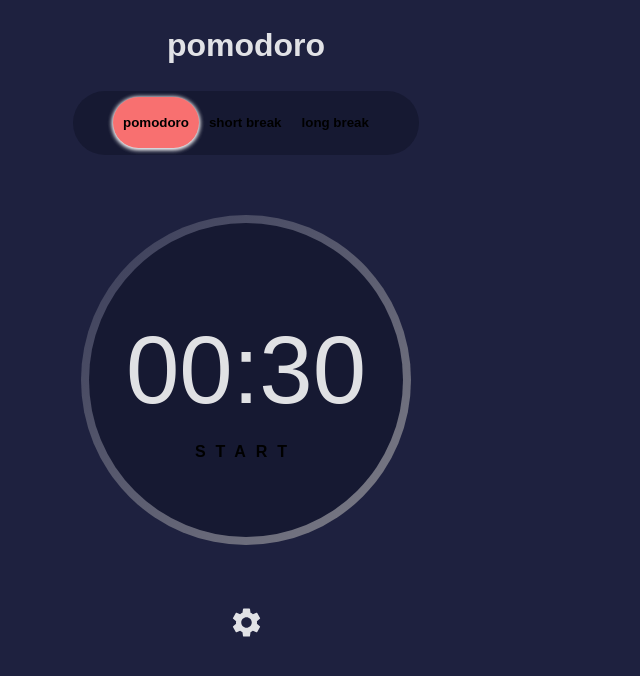
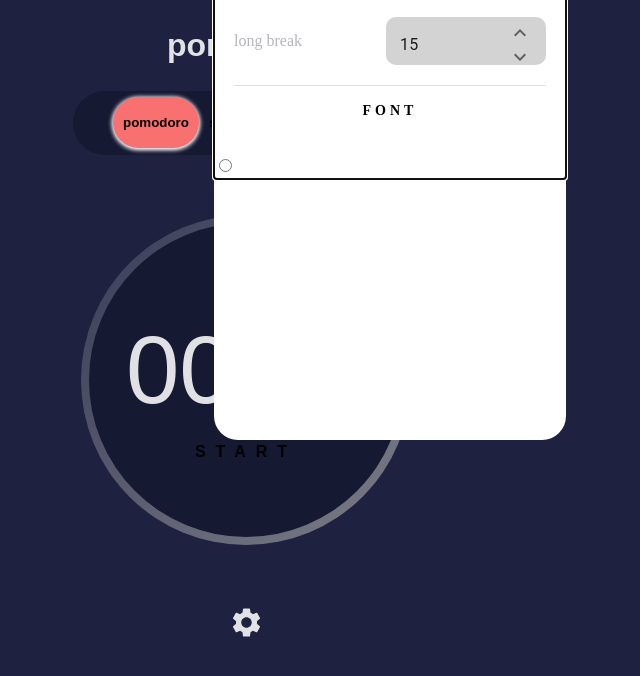
Before and after one commit to bilanoo/pomodoro-app, a React (Vite) app: page / in a window 1280 px wide. Both pictures are taken after a click on the icon 640 px from the left and 622 px from the top of the page. Shown: the top 676 px of the page, without its empty margins (394-1034 px from the left). Built offline with nearby package versions, Linux system fonts and the light colour scheme.

Commit message:
added functionality to close and open modal, set states for each breaks within the modal and increment and decrease within each timer.

```diff
--- a/src/App.tsx
+++ b/src/App.tsx
@@ -3,31 +3,36 @@
 import { BreakSelector } from "./BreakSelector";
 import { Settings } from "./Settings";
 import { Timer } from "./Timer";
+import { SettingsModal } from "./Settings/SettingsModal";
 
 function App() {
   const [displayTimer, setTimer] = useState<number>(0.5 * 60);
 
   const [remainingTime, setRemainingTime] = useState<number>(displayTimer);
   const [buttonSelected, setButtonSelected] = useState<string>("pomodoro");
+  const [pomodoroTimer, setPomodoroTimer] = useState(25);
+  const [shortBreak, setShortBreak] = useState(5);
+  const [longBreak, setLongBreak] = useState(15);
+  const [openModal, setOpenModal] = useState(false);
 
   function handleClick(
     event: React.MouseEvent<HTMLButtonElement, MouseEvent>
   ): void {
     if (event.currentTarget.value === "pomodoro") {
-      setTimer(25 * 60);
-      setRemainingTime(25 * 60);
+      setTimer(pomodoroTimer * 60);
+      setRemainingTime(pomodoroTimer * 60);
       setButtonSelected("pomodoro");
     }
 
     if (event.currentTarget.value === "short-break") {
-      setTimer(5 * 60);
-      setRemainingTime(5 * 60);
+      setTimer(shortBreak * 60);
+      setRemainingTime(shortBreak * 60);
       setButtonSelected("short-break");
     }
 
     if (event.currentTarget.value === "long-break") {
-      setTimer(15 * 60);
-      setRemainingTime(15 * 60);
+      setTimer(longBreak * 60);
+      setRemainingTime(longBreak * 60);
       setButtonSelected("long-break");
     }
   }
@@ -46,13 +51,24 @@
             alignItems: "center",
           }}
         >
+          {openModal && (
+            <SettingsModal
+              setPomodoroTimer={setPomodoroTimer}
+              setShortBreak={setShortBreak}
+              setLongBreak={setLongBreak}
+              pomodoroTimer={pomodoroTimer}
+              shortBreak={shortBreak}
+              longBreak={longBreak}
+              setOpenModal={setOpenModal}
+            />
+          )}
           <Timer
             displayTime={displayTimer}
             setTime={setTimer}
             remainingTime={remainingTime}
             setRemainingTime={setRemainingTime}
           />
-          <Settings />
+          <Settings setOpenModal={setOpenModal} />
         </div>
       </div>
     </>
--- a/src/BreakSelector/BreakSelector.css
+++ b/src/BreakSelector/BreakSelector.css
@@ -26,10 +26,6 @@
   background-color: #f87070;
   box-shadow: 0 1px 5px 0 white, 0 1px 5px 0 white;
 }
-.break-type-button:hover {
-  background-color: #f87070;
-  box-shadow: 0 1px 5px 0 white, 0 1px 5px 0 white;
-}
 
 .break-type-button:focus {
   background-color: #f87070;
--- /dev/null
+++ b/src/Settings/SettingsModal/GenericInputBox/GenericinputBox.css
@@ -0,0 +1,26 @@
+/* Chrome, Safari, Edge, Opera */
+input::-webkit-outer-spin-button,
+input::-webkit-inner-spin-button {
+  -webkit-appearance: none;
+  margin: 0;
+}
+
+/* Firefox */
+input[type="number"] {
+  -moz-appearance: textfield;
+  background-color: transparent;
+  border-color: transparent;
+}
+
+.change-timer-type-text {
+  margin: 0;
+  align-self: center;
+  color: #b5b4ba;
+}
+
+.change-timer-length {
+  display: flex;
+  margin-right: 20px;
+  margin-left: 20px;
+  justify-content: space-between;
+}
--- /dev/null
+++ b/src/Settings/SettingsModal/GenericInputBox/index.tsx
@@ -0,0 +1,66 @@
+import { InputAdornment } from "@mui/material";
+import { ArrowDown, ArrowUpIcon, StyledInputTextfield } from "./styles";
+import { Dispatch, SetStateAction } from "react";
+
+interface GenericInputBoxProps {
+  typeText: string;
+  idValue: string;
+  value: number;
+  handleChange: (
+    event: React.ChangeEvent<HTMLInputElement | HTMLTextAreaElement>
+  ) => void;
+  setSpecificTimer: Dispatch<SetStateAction<number>>;
+}
+export const GenericInputBox = ({
+  typeText,
+  handleChange,
+  setSpecificTimer,
+  value,
+  idValue,
+}: GenericInputBoxProps) => {
+  function upArrowClick(): void {
+    setSpecificTimer((prevState) => prevState + 1);
+  }
+
+  function downArrowClick(): void {
+    setSpecificTimer((prevState) =>
+      prevState >= 1 ? prevState - 1 : prevState
+    );
+  }
+
+  return (
+    <div className="change-timer-length">
+      <p className="change-timer-type-text" style={{ color: "#B5B4BA" }}>
+        {typeText}
+      </p>
+
+      <StyledInputTextfield
+        type="number"
+        value={value}
+        onChange={handleChange}
+        id={idValue}
+        InputProps={{
+          endAdornment: (
+            <InputAdornment
+              position="end"
+              sx={{ border: "none", borderColor: "transparent" }}
+            >
+              <div
+                style={{
+                  display: "flex",
+                  flexDirection: "column",
+                  position: "relative",
+                  justifyContent: "center",
+                  alignItems: "center",
+                }}
+              >
+                <ArrowUpIcon onClick={upArrowClick} />
+                <ArrowDown onClick={downArrowClick} />
+              </div>
+            </InputAdornment>
+          ),
+        }}
+      />
+    </div>
+  );
+};
--- /dev/null
+++ b/src/Settings/SettingsModal/GenericInputBox/styles.tsx
@@ -0,0 +1,55 @@
+import { TextField, styled } from "@mui/material";
+
+import KeyboardArrowUpIcon from "@mui/icons-material/KeyboardArrowUp";
+import KeyboardArrowDownIcon from "@mui/icons-material/KeyboardArrowDown";
+
+export const TimeText = styled("p")({
+  "&": {
+    display: "flex",
+    letterSpacing: "4px",
+    fontWeight: "bold",
+    fontSize: "14px",
+    justifyContent: "center",
+  },
+});
+
+export const StyledInputTextfield = styled(TextField)({
+  "&": {
+    backgroundColor: "lightgray",
+    border: "none",
+    borderRadius: "10px",
+    width: "10rem",
+    height: "3rem",
+  },
+  ".MuiInputBase-input": {
+    borderColor: "transparent",
+    border: "none",
+  },
+  ".MuiInputBase-adornedEnd": {
+    borderColor: "transparent",
+    border: "none",
+  },
+  "& .MuiOutlinedInput-root": {
+    "& fieldset": {
+      borderColor: "transparent",
+    },
+    "&:hover fieldset": {
+      borderColor: "transparent",
+    },
+    "&.Mui-focused fieldset": {
+      borderColor: "transparent",
+    },
+  },
+});
+
+export const ArrowUpIcon = styled(KeyboardArrowUpIcon)({
+  "&:hover": {
+    cursor: "pointer",
+  },
+});
+
+export const ArrowDown = styled(KeyboardArrowDownIcon)({
+  "&:hover": {
+    cursor: "pointer",
+  },
+});
--- /dev/null
+++ b/src/Settings/SettingsModal/SettingsModal.css
@@ -0,0 +1,33 @@
+/* Chrome, Safari, Edge, Opera */
+input::-webkit-outer-spin-button,
+input::-webkit-inner-spin-button {
+  -webkit-appearance: none;
+  margin: 0;
+}
+
+/* Firefox */
+input[type="number"] {
+  -moz-appearance: textfield;
+  background-color: transparent;
+  border-color: transparent;
+}
+
+.timer-settings-container {
+  display: flex;
+  flex-direction: column;
+  gap: 20px;
+  margin: 0;
+  padding: 0;
+}
+
+.change-timer-type-text {
+  margin: 0;
+  align-self: center;
+}
+
+.change-timer-length {
+  display: flex;
+  margin-right: 20px;
+  margin-left: 20px;
+  justify-content: space-between;
+}
--- /dev/null
+++ b/src/Settings/SettingsModal/index.tsx
@@ -0,0 +1,120 @@
+import "./SettingsModal.css";
+import { Divider } from "@mui/material";
+import { CloseModalIcon, StyledModal, TimeText } from "./styles";
+import { GenericInputBox } from "./GenericInputBox";
+import { Dispatch, SetStateAction } from "react";
+interface SettingsModalProps {
+  pomodoroTimer: number;
+  shortBreak: number;
+  longBreak: number;
+  setPomodoroTimer: Dispatch<SetStateAction<number>>;
+  setShortBreak: Dispatch<SetStateAction<number>>;
+  setLongBreak: Dispatch<SetStateAction<number>>;
+  setOpenModal: React.Dispatch<React.SetStateAction<boolean>>;
+}
+export const SettingsModal = ({
+  pomodoroTimer,
+  shortBreak,
+  longBreak,
+  setPomodoroTimer,
+  setShortBreak,
+  setLongBreak,
+  setOpenModal,
+}: SettingsModalProps) => {
+  function handleChange(
+    event: React.ChangeEvent<HTMLInputElement | HTMLTextAreaElement>
+  ): void {
+    const inputtedID = event.currentTarget.id;
+    const inputValue = event.currentTarget.value;
+    const onlyNumbersRegex = /^\d{0,3}$/;
+    const isInputValid = onlyNumbersRegex.test(inputValue);
+
+    if (inputtedID === "pomodoro" && isInputValid) {
+      setPomodoroTimer(Number.parseInt(event.currentTarget.value));
+    }
+
+    if (inputtedID === "short-break" && isInputValid) {
+      setShortBreak(Number.parseInt(event.currentTarget.value));
+    }
+
+    if (inputtedID === "long-break" && isInputValid) {
+      setLongBreak(Number.parseInt(event.currentTarget.value));
+    }
+  }
+  return (
+    <StyledModal
+      open={true}
+      slotProps={{
+        backdrop: {
+          style: {
+            backgroundColor: "white",
+            borderRadius: "24px",
+          },
+        },
+      }}
+    >
+      <div>
+        <div
+          style={{
+            display: "flex",
+            flexDirection: "row",
+            justifyContent: "space-between",
+            alignItems: "center",
+            gridRowStart: "0",
+            gridRowEnd: "1",
+            marginLeft: "40px",
+            fontWeight: "bold",
+          }}
+        >
+          <h1>Settings</h1>
+
+          <CloseModalIcon
+            onClick={() => setOpenModal(false)}
+            sx={{ cursor: "pointer" }}
+          />
+        </div>
+        <Divider />
+
+        <div className="timer-settings-container">
+          <TimeText className="time-text">TIME (MINUTES)</TimeText>
+          <GenericInputBox
+            setSpecificTimer={setPomodoroTimer}
+            typeText="pomodoro"
+            value={pomodoroTimer}
+            idValue="pomodoro"
+            handleChange={handleChange}
+          />
+          <GenericInputBox
+            setSpecificTimer={setShortBreak}
+            typeText="short break"
+            value={shortBreak}
+            idValue="short-break"
+            handleChange={handleChange}
+          />
+          <GenericInputBox
+            setSpecificTimer={setLongBreak}
+            typeText="long break"
+            value={longBreak}
+            idValue="long-break"
+            handleChange={handleChange}
+          />
+        </div>
+        <Divider
+          sx={{ marginTop: "20px", marginRight: "20px", marginLeft: "20px" }}
+        />
+
+        <div className="timer-settings-container">
+          <TimeText className="time-text">FONT</TimeText>
+          <div className="font-selector-container">
+            <input type="radio" name="font-selector" id="font-selector"></input>
+            <label
+              className="font-selection"
+              htmlFor="font-selector"
+              id="first-font"
+            ></label>
+          </div>
+        </div>
+      </div>
+    </StyledModal>
+  );
+};
--- /dev/null
+++ b/src/Settings/SettingsModal/styles.tsx
@@ -0,0 +1,34 @@
+import { Modal, styled } from "@mui/material";
+import CloseIcon from "@mui/icons-material/Close";
+
+export const StyledModal = styled(Modal)({
+  "&": {
+    fontFamily: "Roboto Slab, serif",
+    color: "black",
+    width: "22rem",
+    height: "45rem",
+    position: "absolute",
+    top: "50%",
+    left: "50%",
+    transform: "translate(-50%, -50%)",
+    alignSelf: "center",
+    justifySelf: "center",
+  },
+});
+
+export const CloseModalIcon = styled(CloseIcon)({
+  "&": {
+    marginRight: "30px",
+    color: "lightgray",
+  },
+});
+
+export const TimeText = styled("p")({
+  "&": {
+    display: "flex",
+    letterSpacing: "4px",
+    fontWeight: "bold",
+    fontSize: "14px",
+    justifyContent: "center",
+  },
+});
--- a/src/Settings/index.tsx
+++ b/src/Settings/index.tsx
@@ -1,12 +1,17 @@
 import SettingsIcon from "@mui/icons-material/Settings";
 import "./Settings.css";
-export const Settings = () => {
+
+interface SettingsProps {
+  setOpenModal: React.Dispatch<React.SetStateAction<boolean>>;
+}
+export const Settings = ({ setOpenModal }: SettingsProps) => {
   return (
     <div className="settings-container">
       <SettingsIcon
         className="settings-icon"
         id="settings-icon"
         fontSize="large"
+        onClick={() => setOpenModal(true)}
       />
     </div>
   );
--- a/src/Timer/index.tsx
+++ b/src/Timer/index.tsx
@@ -29,7 +29,6 @@
     return () => clearInterval(timer);
   }, [remainingTime, startAndPause]);
 
-  console.log(displayTime);
   // Calculate the progress as a percentage
   const progress = ((displayTime - remainingTime) / displayTime) * 100;
 
```
